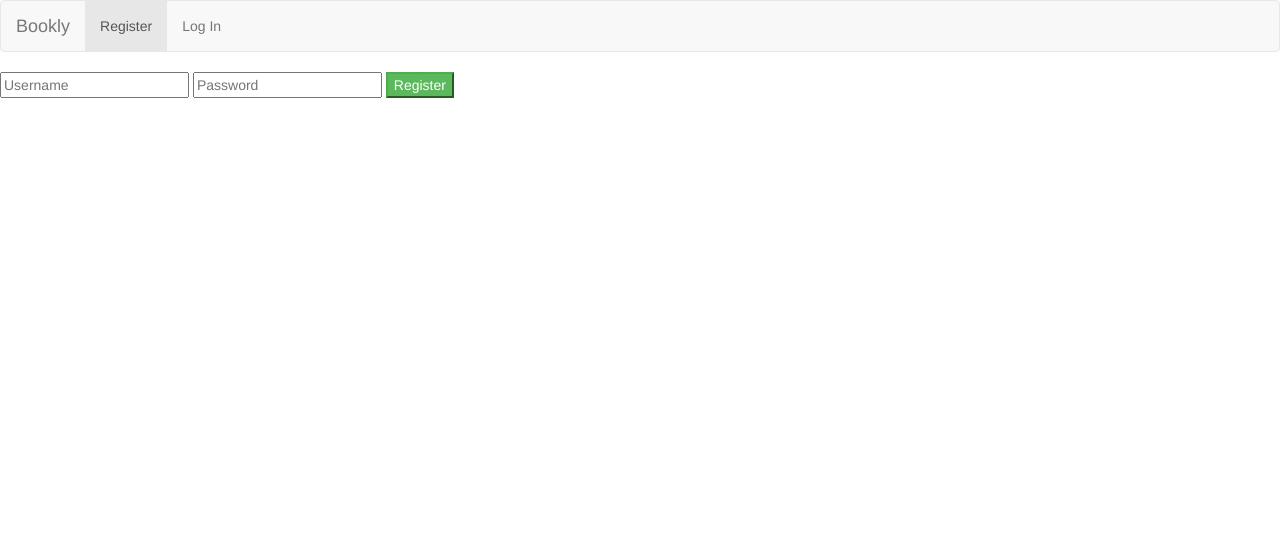
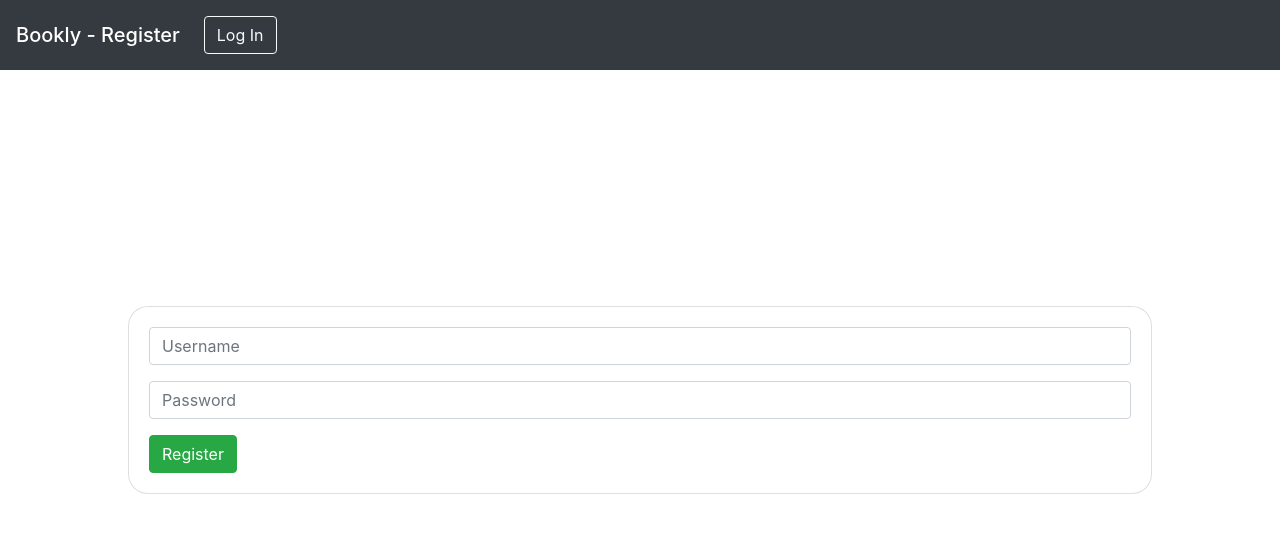
Before and after one commit to bronsinb/CS50, a Flask app: page /register in a window 1280 px wide. Shown: the top 533 px of the page. Run offline with Flask 2, Linux system fonts and the light colour scheme; some libraries are stand-ins or nearby versions.

Commit message:
Added sass file, worked on home page and displayed books

```diff
--- a/project1/application.py
+++ b/project1/application.py
@@ -57,22 +57,25 @@ def authenticate():
 
     #Check if user exists
     if auth_type == "Log In":
-        if db.execute("SELECT * FROM users WHERE username = :username AND passhash = :passhash",
-            {"username": username, "passhash": passhash}).rowcount == 0:
+        user = db.execute("SELECT * FROM users WHERE username = :username AND passhash = :passhash",
+            {"username": username, "passhash": passhash})
+
+        if user.rowcount == 0:
             return redirect(url_for('login'))
 
-        session["username"] = username
+        session["id"] = user.first()[0]
         return redirect(url_for('index'))
 
 
 @app.route("/")
 def index():
-    if session.get("username") is None:
+    if session.get("id") is None:
         return redirect(url_for('login'))
     else:
-        return render_template("index.html", main="Home", navs={"Log Out": "logout"})
+        books = db.execute("SELECT * FROM books").fetchall()
+        return render_template("index.html", main="Home", navs={"Log Out": "logout"}, books=books)
 
 @app.route("/logout")
 def logout():
-    session["username"] = None
+    session["id"] = None
     return redirect(url_for('login'))
--- /dev/null
+++ b/project1/static/stylesheet.css
@@ -0,0 +1,23 @@
+.book, .auth {
+  border-radius: 20px;
+}
+
+.auth {
+  padding: 20px;
+  width: 80%;
+  margin: 0;
+  position: absolute;
+  top: 50%;
+  left: 50%;
+  transform: translate(-50%, -50%);
+}
+
+.book {
+  padding: 0px;
+  width: 300px;
+  max-width: 300px;
+  margin: 15px;
+  align-self: center;
+}
+
+/*# sourceMappingURL=stylesheet.css.map */
--- /dev/null
+++ b/project1/static/stylesheet.scss
@@ -0,0 +1,23 @@
+%card{
+    border-radius: 20px;
+}
+
+.auth{
+    @extend %card;
+    padding: 20px;
+    width: 80%;
+    margin: 0;
+    position: absolute;
+    top: 50%;
+    left: 50%;
+    transform: translate(-50%, -50%);
+}
+
+.book{
+    @extend %card;
+    padding: 0px;
+    width: 300px;
+    max-width: 300px;
+    margin: 15px;
+    align-self: center;
+}
--- a/project1/templates/auth.html
+++ b/project1/templates/auth.html
@@ -7,12 +7,14 @@
 {% endblock %}
 
 {% block body %}
-    <div class="card">
+    <div class="card auth">
         <form action="{{ url_for('authenticate') }}" method="post">
             {% for input in inputs %}
-                <input name="{{ inputs[input] }}" placeholder="{{ input }}" type="{{ inputs[input] }}">
+                <div class="form-group">
+                    <input class="form-control" name="{{ inputs[input] }}" placeholder="{{ input }}" type="{{ inputs[input] }}">
+                </div>
             {% endfor %}
-            <button name="auth_type" value="{{ main }}" class="btn-success">{{ main }}</button>
+            <button name="auth_type" value="{{ main }}" type="submit" class="btn btn-success">{{ main }}</button>
         </form>
     </div>
 {% endblock %}
--- a/project1/templates/layout.html
+++ b/project1/templates/layout.html
@@ -1,23 +1,21 @@
 <!DOCTYPE html>
 <html>
     <head>
-        <link rel="stylesheet" href="https://maxcdn.bootstrapcdn.com/bootstrap/3.4.1/css/bootstrap.min.css">
-        <title>{% block title %}{% endblock %}</title>
+      <link rel="stylesheet" href="https://maxcdn.bootstrapcdn.com/bootstrap/4.0.0/css/bootstrap.min.css" integrity="sha384-Gn5384xqQ1aoWXA+058RXPxPg6fy4IWvTNh0E263XmFcJlSAwiGgFAW/dAiS6JXm" crossorigin="anonymous">
+      <link rel="stylesheet" href="{{ url_for('static', filename='stylesheet.css') }}">
+      <title>{% block title %}{% endblock %}</title>
     </head>
     <body>
-        <nav class="navbar navbar-default">
-            <div class="container-fluid">
-              <div class="navbar-header">
-                <a class="navbar-brand" href="#">Bookly</a>
-              </div>
-              <ul class="nav navbar-nav">
-                <li class="active"><a href="#">{% block heading %}{% endblock %}</a></li>
+        <nav class="navbar navbar-expand-lg navbar-dark bg-dark">
+            <a class="navbar-brand mb-0 h1" href="#">Bookly - {% block heading %}{% endblock %}</a>
+            <div class="collapse navbar-collapse" id="navbarNav">
+              <ul class="navbar-nav">
                 {% for nav in navs %}
-                    <li><a href='/{{ navs[nav] }}'>{{ nav }}</a></li>
+                    <li class="nav-item nav-link" ><a class="btn btn-outline-light my-2 my-sm-0" href='/{{ navs[nav] }}'>{{ nav }}</a></li>
                 {% endfor %}
               </ul>
             </div>
-          </nav>
+        </nav>
 
         {% block body %}
         {% endblock %}
```
Also changed, not shown: project1/templates/index.html (+15 -4 lines), 1 other file.
